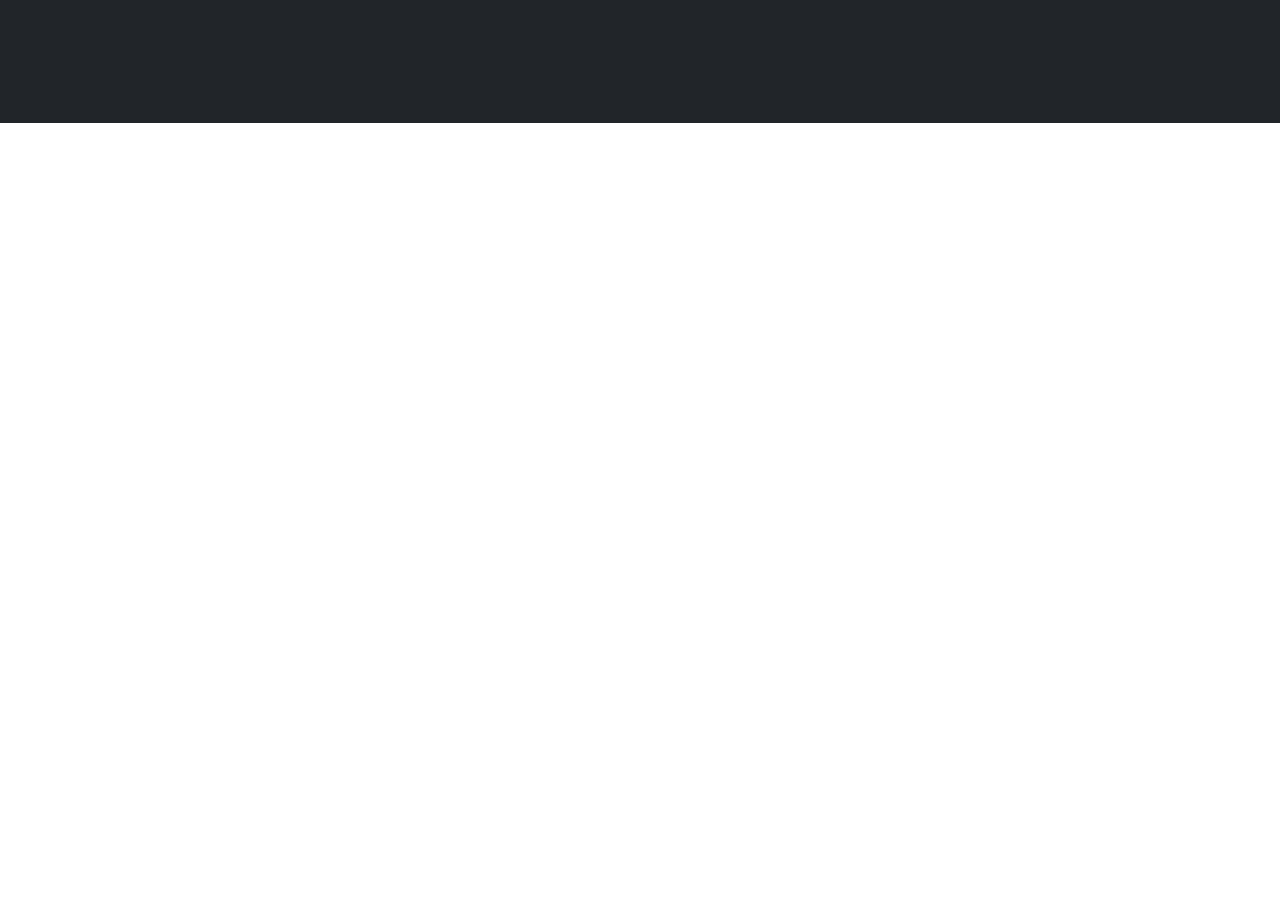
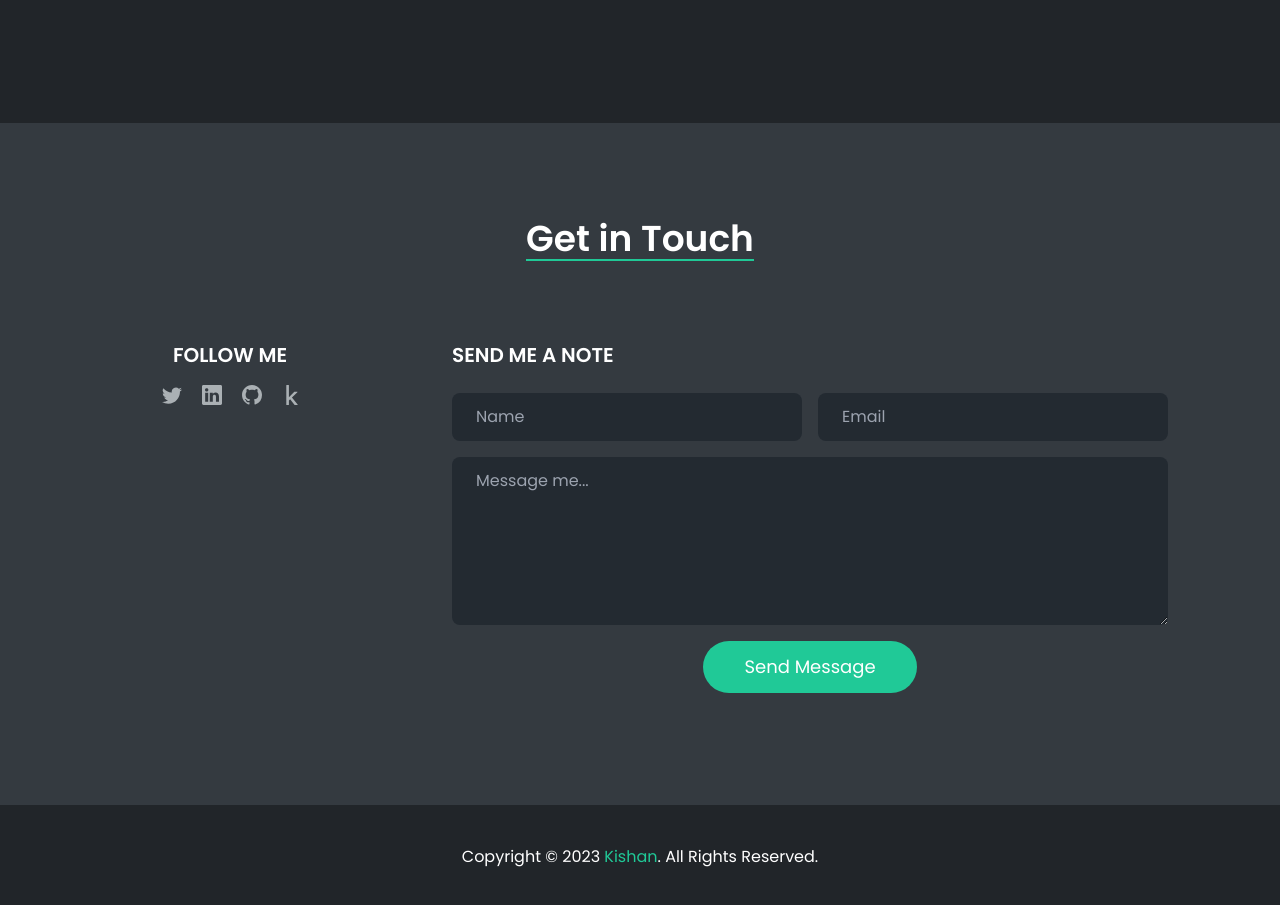
Before and after one commit to bangsikishan/my-portfolio, a React (Vite) app: page / in a window 1280 px wide. Shown: the part 4040-4945 px from the top of the page. Before the commit the page ends 4163 px from the top, so only its background shows below. Built offline with nearby package versions, Linux system fonts and the light colour scheme.

Commit message:
Add new sections

```diff
--- a/src/App.jsx
+++ b/src/App.jsx
@@ -3,6 +3,8 @@ import Home from "./components/Home";
 import About from "./components/About";
 import Resume from "./components/Resume";
 import Work from "./components/Work";
+import Contact from "./components/Contact";
+import Footer from "./components/Footer";
 
 function App() {
   return (
@@ -12,6 +14,8 @@ function App() {
       <About />
       <Resume />
       <Work />
+      <Contact />
+      <Footer />
     </div>
   )
 }
--- /dev/null
+++ b/src/components/Contact.jsx
@@ -0,0 +1,43 @@
+import { BsTwitter, BsGithub, BsLinkedin } from 'react-icons/bs';
+import { FaKaggle } from 'react-icons/fa';
+
+const Contact = () => {
+    return (
+        <div id="contact" className="pt-24 pb-8 bg-[#343a40]">
+            <h1 className="w-fit mx-auto text-2xl font-semibold text-white border-b-2 border-[#20c997] md:text-4xl">Get in Touch</h1>
+            <div className="md:px-20 my-8 md:my-16 grid gap-10 lg:grid-cols-[300px_minmax(500px,_1fr)]">
+                <div className="py-4 px-8 text-center">
+                    <h1 className="text-xl font-semibold text-white">FOLLOW ME</h1>
+                    <div className="flex justify-center space-x-5 mt-4 ml-1">
+                        <a href="https://twitter.com/dec62021" target="_blank">
+                            <BsTwitter className="text-xl text-[#aab0b4]" />
+                        </a>
+                        <a href="https://www.linkedin.com/in/kishan-magar-4b569b201/" target="_blank">
+                            <BsLinkedin className="text-xl text-[#aab0b4]" />
+                        </a>
+                        <a href="https://www.github.com/bangsikishan" target="_blank">
+                            <BsGithub className="text-xl text-[#aab0b4]" />
+                        </a>
+                        <a href="https://www.kaggle.com/kishanbangsimagar" target="_blank">
+                            <FaKaggle className="text-xl text-[#aab0b4]" />
+                        </a>
+                    </div>
+                </div>
+                <div className="px-3 md:py-4 md:px-8">
+                    <h1 className="text-xl font-semibold text-white">SEND ME A NOTE</h1>
+                    <form className="flex flex-col mt-6">
+                        <div className="grid md:grid-cols-2 gap-4">
+                            <input className="py-3 px-3 sm:py-3 sm:px-6 rounded-lg text-white bg-[#232a31]" type="text" name="name" id="name" placeholder="Name" />
+                            <input className="py-3 px-3 sm:py-3 sm:px-6 rounded-lg text-white bg-[#232a31]" type="email" name="email" id="email"  placeholder="Email" />
+                        </div>
+                        <textarea className="py-1 px-1 mt-4 sm:py-3 sm:px-6 rounded-lg text-white bg-[#232a31]" name="message" id="message" cols="30" rows="6" placeholder="Message me...">
+                        </textarea>
+                        <button className="w-2/4 lg:w-[30%] py-3 mt-4 mx-auto rounded-full sm:text-lg text-white bg-[#20c997] hover:bg-[#1cba8b] transition ease-in-out duration-300">Send Message</button>
+                    </form>
+                </div>
+            </div>
+        </div>
+    );
+}
+
+export default Contact;
--- /dev/null
+++ b/src/components/Footer.jsx
@@ -0,0 +1,9 @@
+const Footer = () => {
+    return (
+        <div id="footer" className="py-10 px-12 md:px-28 bg-[#212529]">
+            <p className="text-center text-white">Copyright &copy; 2023 <span className="text-[#20c997]">Kishan</span>. All Rights Reserved.</p>
+        </div>
+    );
+}
+
+export default Footer;
--- a/src/components/Navbar.jsx
+++ b/src/components/Navbar.jsx
@@ -24,7 +24,7 @@ const Navbar = () => {
                 <a href="#about-me" className="my-auto hover:text-[#20c997] transition ease-in-out duration-300">About</a>
                 <a href="#resume" className="my-auto hover:text-[#20c997] transition ease-in-out duration-300">Resume</a>
                 <a href="#work" className="my-auto hover:text-[#20c997] transition ease-in-out duration-300">Portfolio</a>
-                <a href="#" className="my-auto hover:text-[#20c997] transition ease-in-out duration-300">Contact</a>
+                <a href="#contact" className="my-auto hover:text-[#20c997] transition ease-in-out duration-300">Contact</a>
             </div>
             {showNav ?
                 (
@@ -33,7 +33,7 @@ const Navbar = () => {
                         <a onClick={closeNav} href="#about-me" className="my-auto hover:text-[#20c997] transition ease-in-out duration-300">About</a>
                         <a onClick={closeNav} href="#resume" className="my-auto hover:text-[#20c997] transition ease-in-out duration-300">Resume</a>
                         <a onClick={closeNav} href="#work" className="my-auto hover:text-[#20c997] transition ease-in-out duration-300">Portfolio</a>
-                        <a onClick={closeNav} href="#" className="my-auto hover:text-[#20c997] transition ease-in-out duration-300">Contact</a>
+                        <a onClick={closeNav} href="#contact" className="my-auto hover:text-[#20c997] transition ease-in-out duration-300">Contact</a>
                     </div>
                 ) :
                 (
```
